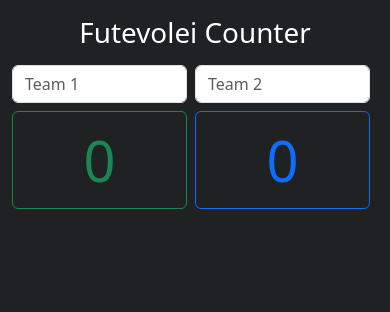
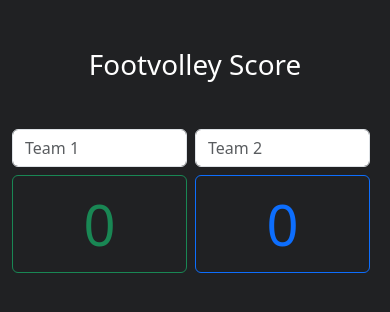
Before and after one commit to jkrejcik/ftv-score, a plain HTML site: page index.html in a window 390 px wide. Drawn offline with nearby package versions, Linux system fonts and the light colour scheme.

Commit message:
optimized view for phone horizontal view

```diff
--- a/index.html
+++ b/index.html
@@ -7,11 +7,11 @@
     <!-- <link rel="stylesheet" href="https://use.fontawesome.com/releases/v6.1.2/css/all.css"> -->
     <link href="https://cdn.jsdelivr.net/npm/bootstrap@5.3.0-alpha3/dist/css/bootstrap.min.css" rel="stylesheet" integrity="sha384-KK94CHFLLe+nY2dmCWGMq91rCGa5gtU4mk92HdvYe+M/SXH301p5ILy+dN9+nJOZ" crossorigin="anonymous">
     <link rel="stylesheet" href="style.css">
-    <title>Document</title>
+    <title>Footvolley Score</title>
   </head>
   <body>
     <div class="container">
-      <h1 class="my-3">Futevolei Counter</h1>
+      <h1 class="my-5">Footvolley Score</h1>
       <div class="d-flex">
         <div class="d-flex col-6 flex-column">
           <div class="input-group">
--- a/style.css
+++ b/style.css
@@ -13,7 +13,7 @@ h1 {
   font-size: 24rem;
 }
 
-@media only screen and (max-width: 600px) {
+@media only screen and (max-width: 850px) {
   #team_1_score, #team_2_score {
     font-size: 3.5rem;
   }
```
